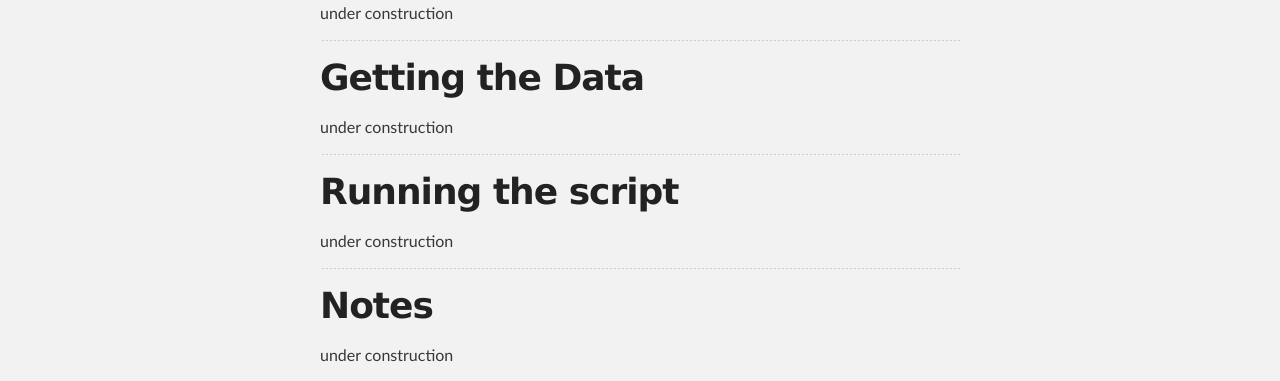
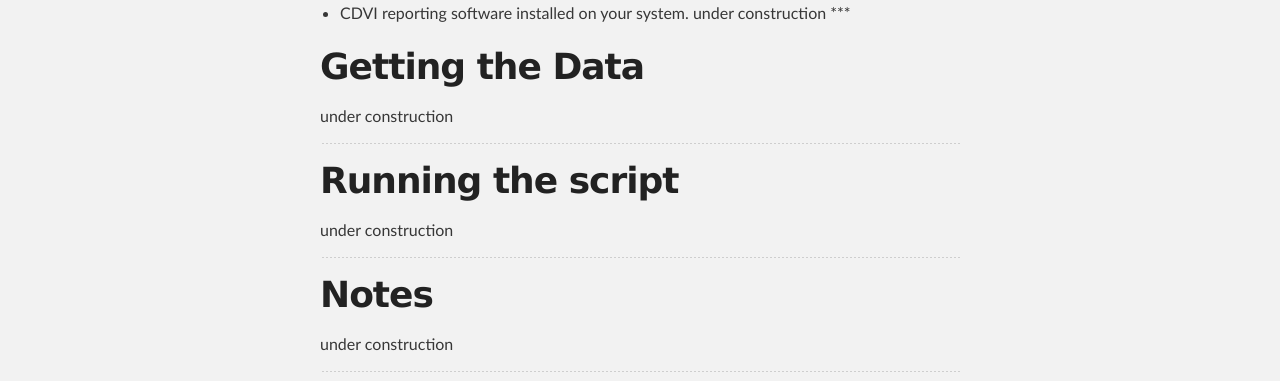
Before and after one commit to ablankholm/Swipe-Log-Parser, a plain HTML site: page index.html in a window 1280 px wide. Shown: the part 719-1100 px from the top of the page. Drawn offline with Linux system fonts and the light colour scheme.

```diff
--- a/index.html
+++ b/index.html
@@ -55,9 +55,11 @@
 <h1>
 <a id="requirements" class="anchor" href="#requirements" aria-hidden="true"><span class="octicon octicon-link"></span></a>Requirements</h1>
 
-<p>under construction</p>
-
-<hr>
+<ul>
+<li>CDVI reporting software installed on your system.
+under construction
+***</li>
+</ul>
 
 <h1>
 <a id="getting-the-data" class="anchor" href="#getting-the-data" aria-hidden="true"><span class="octicon octicon-link"></span></a>Getting the Data</h1>
--- a/params.json
+++ b/params.json
@@ -1 +1 @@
-{"name":"CDVI Swipe Log Parser","tagline":"A script for parsing CDVI swipe log reports.","body":"#Contents\r\n* Purpose\r\n* Requirements\r\n* Getting the Data\r\n* Running the script\r\n* Notes\r\n* License, Disclosure & Trademarks Notice\r\n\r\n***\r\n\r\n#Purpose\r\nThe predefined CDVI swipe-in-swipe-out reports are ill suited for automation, analysis and immediate comparison in Excel. This is an F# script that parses the CSV output of said CDVI reports and reconstructs the data in a more accessible tabular format. \r\n***\r\n\r\n#Requirements\r\nunder construction\r\n***\r\n\r\n#Getting the Data\r\nunder construction\r\n***\r\n\r\n#Running the script\r\nunder construction\r\n***\r\n\r\n#Notes\r\nunder construction\r\n***\r\n\r\n#License, Disclosure & Trademarks Notice\r\nMIT License - https://opensource.org/licenses/MIT\r\n\r\nThe Code, VS solution files, compiled binaries and executables are all covered by the MIT License, i.e. you are free to use the code however you wish, including for commercial purposes.\r\n\r\nCDVI and associated logos are the trademarks and/or copyright of the CDVI Group.","google":"","note":"Don't delete this file! It's used internally to help with page regeneration."}
+{"name":"CDVI Swipe Log Parser","tagline":"A script for parsing CDVI swipe log reports.","body":"#Contents\r\n* Purpose\r\n* Requirements\r\n* Getting the Data\r\n* Running the script\r\n* Notes\r\n* License, Disclosure & Trademarks Notice\r\n\r\n***\r\n\r\n#Purpose\r\nThe predefined CDVI swipe-in-swipe-out reports are ill suited for automation, analysis and immediate comparison in Excel. This is an F# script that parses the CSV output of said CDVI reports and reconstructs the data in a more accessible tabular format. \r\n***\r\n\r\n#Requirements\r\n* CDVI reporting software installed on your system.\r\nunder construction\r\n***\r\n\r\n#Getting the Data\r\nunder construction\r\n***\r\n\r\n#Running the script\r\nunder construction\r\n***\r\n\r\n#Notes\r\nunder construction\r\n***\r\n\r\n#License, Disclosure & Trademarks Notice\r\nMIT License - https://opensource.org/licenses/MIT\r\n\r\nThe Code, VS solution files, compiled binaries and executables are all covered by the MIT License, i.e. you are free to use the code however you wish, including for commercial purposes.\r\n\r\nCDVI and associated logos are the trademarks and/or copyright of the CDVI Group.","google":"","note":"Don't delete this file! It's used internally to help with page regeneration."}
```
